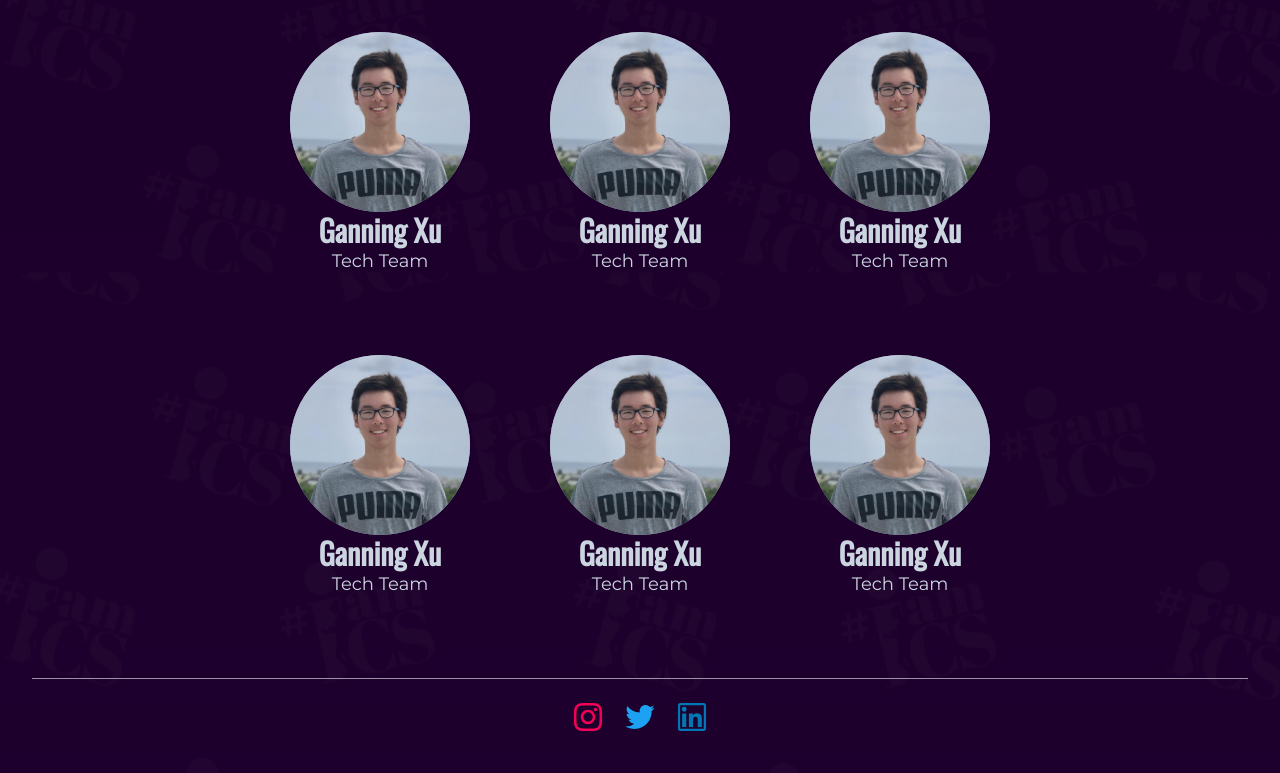
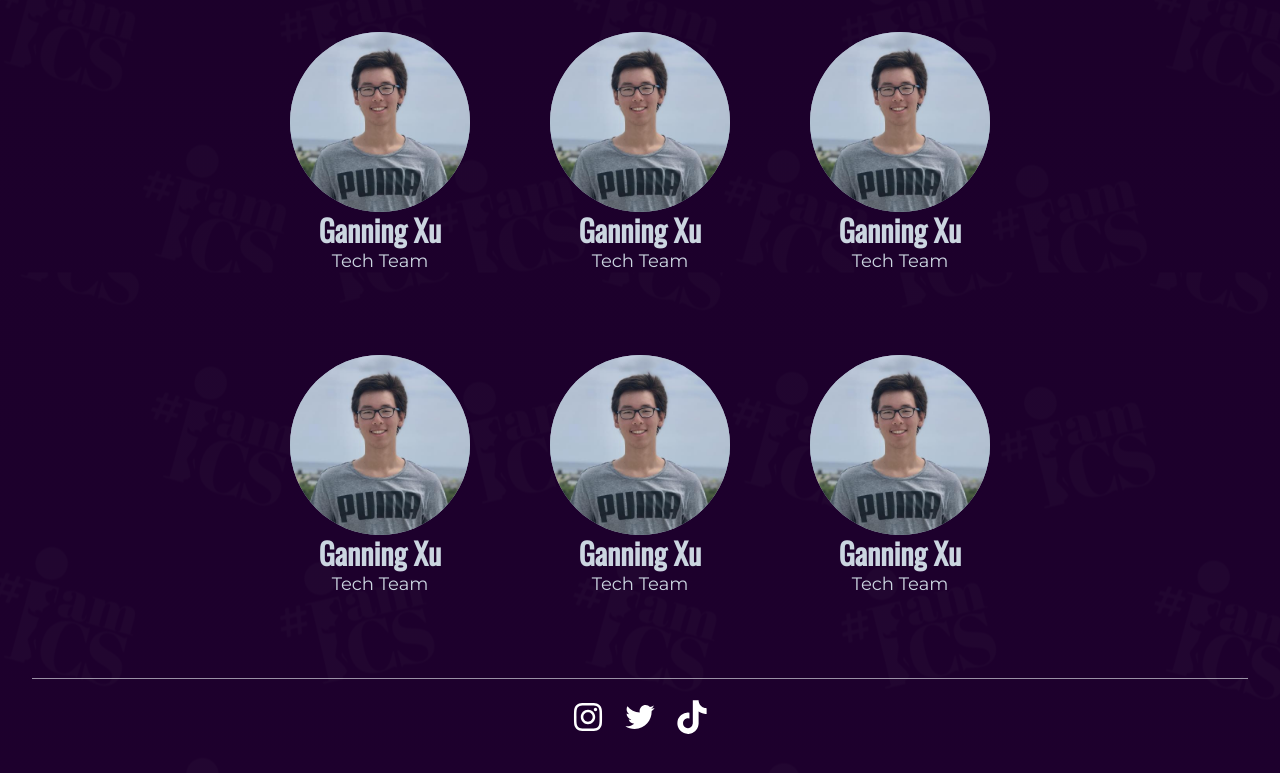
Before and after one commit to JimbroT/IAMCS, a Next.js app: page / in a window 1280 px wide. Shown: the part 3941-4714 px from the top of the page. Built offline with nearby package versions, Linux system fonts and the light colour scheme.

Commit message:
fixed tiktok logo

```diff
--- a/components/Footer.jsx
+++ b/components/Footer.jsx
@@ -1,6 +1,7 @@
 import { Divider, Box, Icon, Link } from '@chakra-ui/react'
-import { AiOutlineInstagram, AiOutlineTwitter, AiOutlineLinkedin } from 'react-icons/ai'
+import { AiOutlineInstagram, AiOutlineTwitter } from 'react-icons/ai'
 
+import { IoLogoTiktok } from 'react-icons/io5'
 export const Footer = () => {
     return (
         <>
@@ -9,19 +10,19 @@ export const Footer = () => {
             <Box textAlign='center' fontSize='4xl' mt={4}>
 
                 <Link href='/INSTA' isExternal>
-                    <Icon as={AiOutlineInstagram} color='#f50057' transition='all 0.2s' _hover={{
+                    <Icon as={AiOutlineInstagram} color='#ffffff' transition='all 0.2s' _hover={{
                         color: '#ffffff',
                     }} />
                 </Link>
 
                 <Link href='/TWITTER' isExternal>
-                    <Icon as={AiOutlineTwitter} color='#1da1f2' mx={4} transition='all 0.2s' _hover={{
+                    <Icon as={AiOutlineTwitter} color='#ffffff' mx={4} transition='all 0.2s' _hover={{
                         color: '#ffffff',
                     }} />
                 </Link>
 
-                <Link href='/LINKEDIN' isExternal>
-                    <Icon as={AiOutlineLinkedin} color='#0077b5' transition='all 0.2s' _hover={{
+                <Link href='/TIKTOK' isExternal>
+                    <Icon as={IoLogoTiktok} color='#ffffff' transition='all 0.2s' _hover={{
                         color: '#ffffff',
                     }} />
                 </Link>
```
